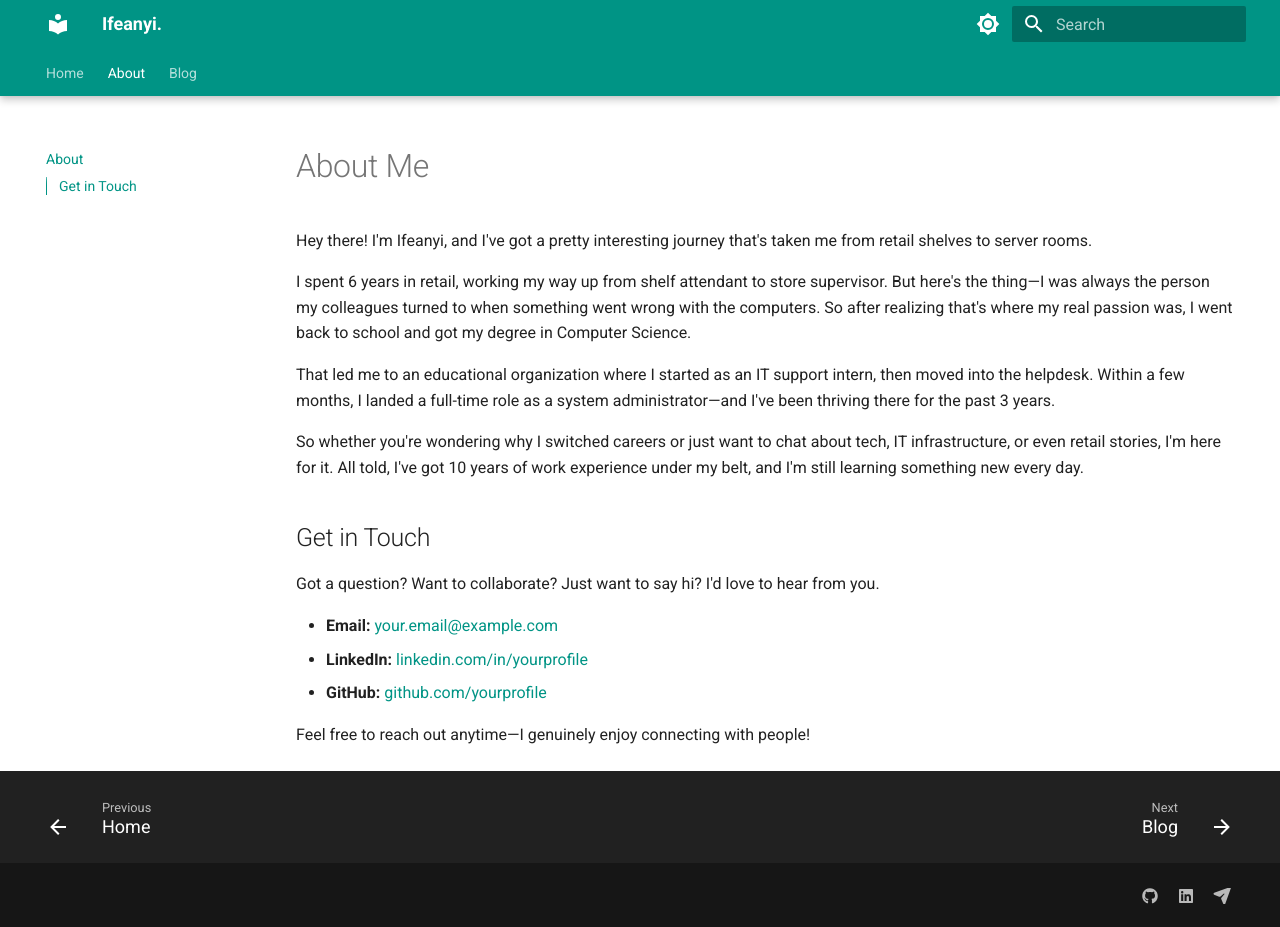
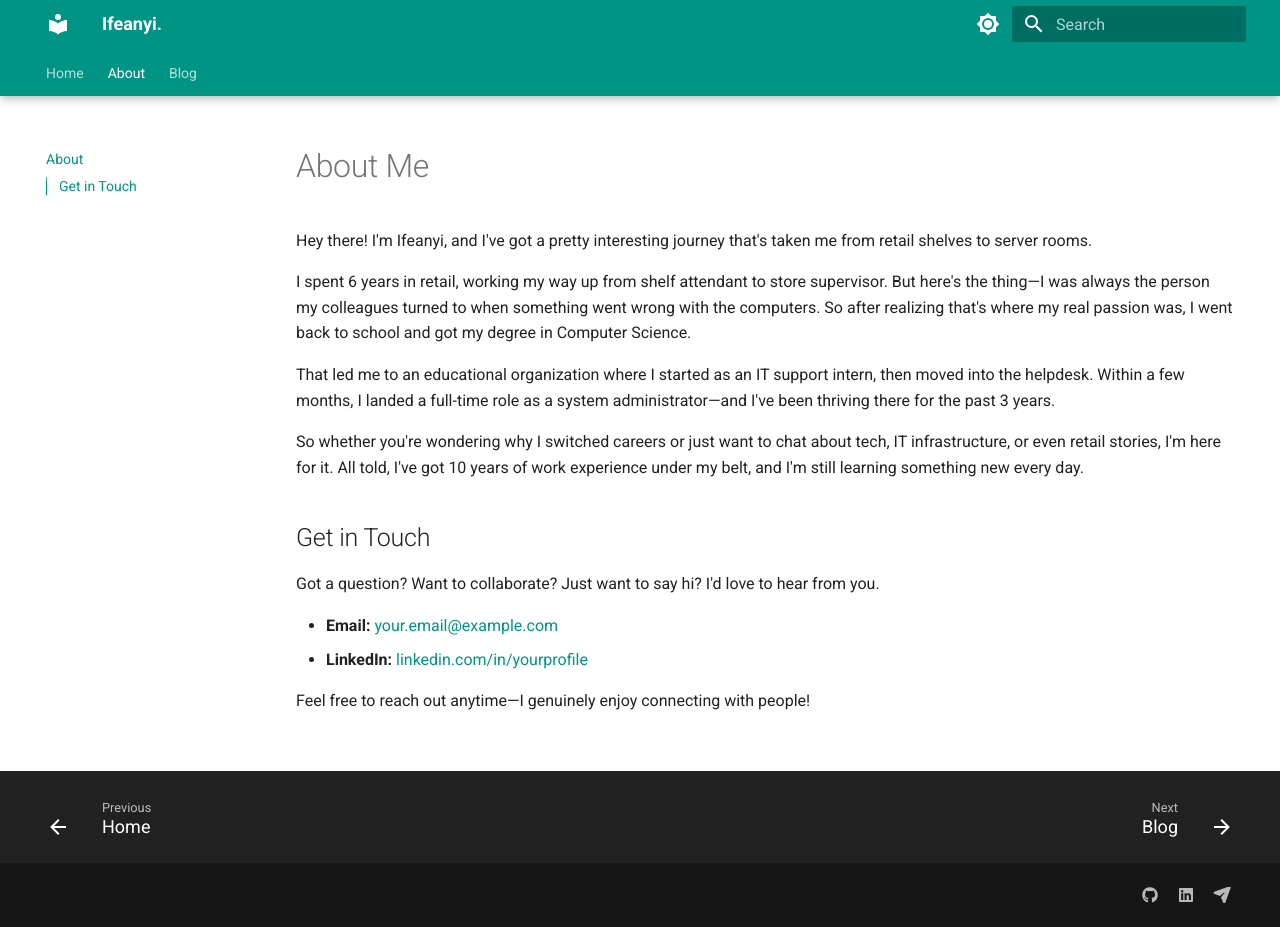
Before and after one commit to Ifeanyi-Asonye/Mysite, an MkDocs documentation site: the page built from docs/about.md, in a window 1280 px wide and 927 px high. Built offline with MkDocs 1.6.1 and Material for MkDocs 9.7.7, drawn with Linux system fonts in a browser that asks for light colours.

Commit message:
Update on aboutpage

```diff
--- a/docs/about.md
+++ b/docs/about.md
@@ -19,6 +19,5 @@ Got a question? Want to collaborate? Just want to say hi? I'd love to hear from
 
 - **Email:** [your.email@example.com](mailto:your.email@example.com)
 - **LinkedIn:** [linkedin.com/in/yourprofile](https://linkedin.com/in/yourprofile)
-- **GitHub:** [github.com/yourprofile](https://github.com/yourprofile)
 
 Feel free to reach out anytime—I genuinely enjoy connecting with people!
```
